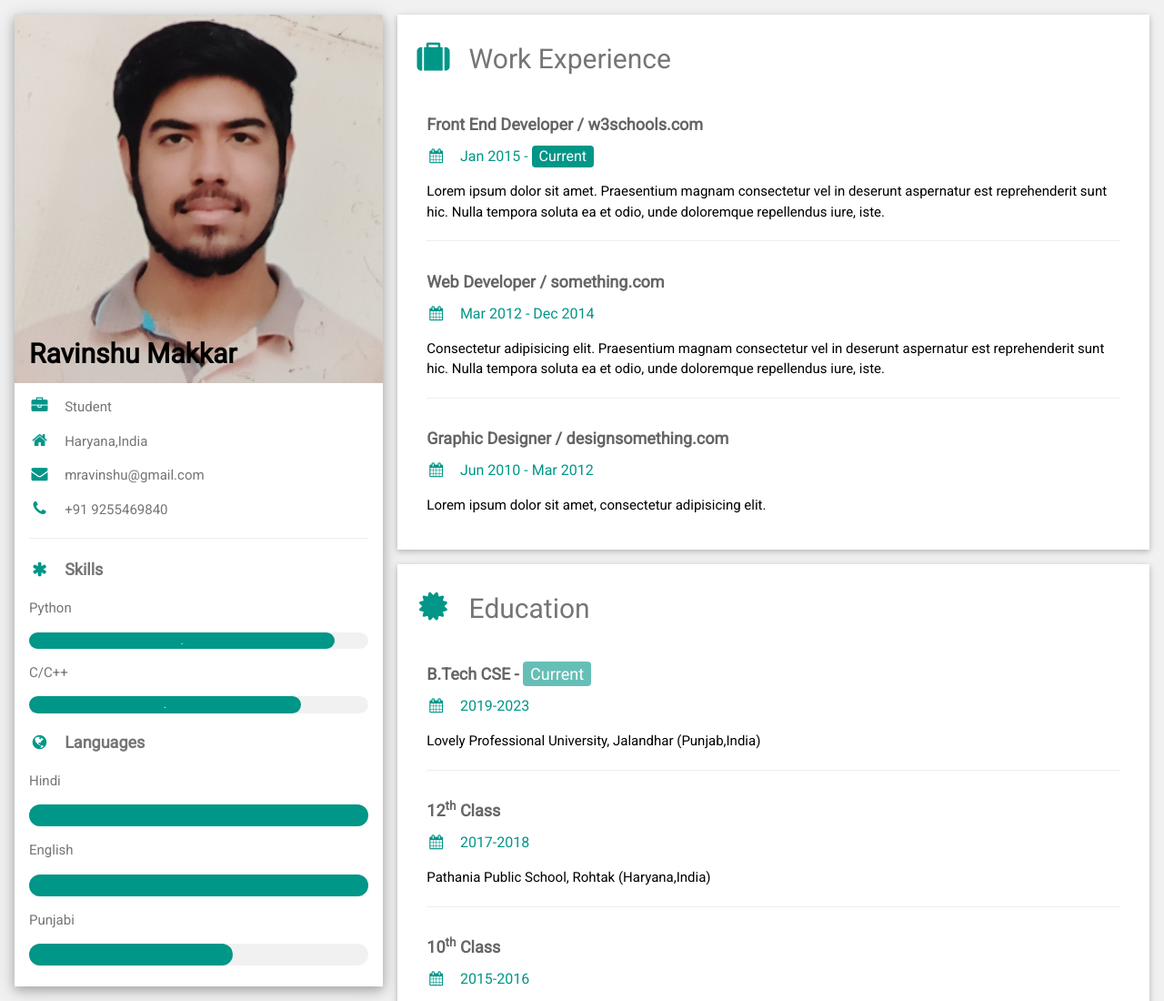
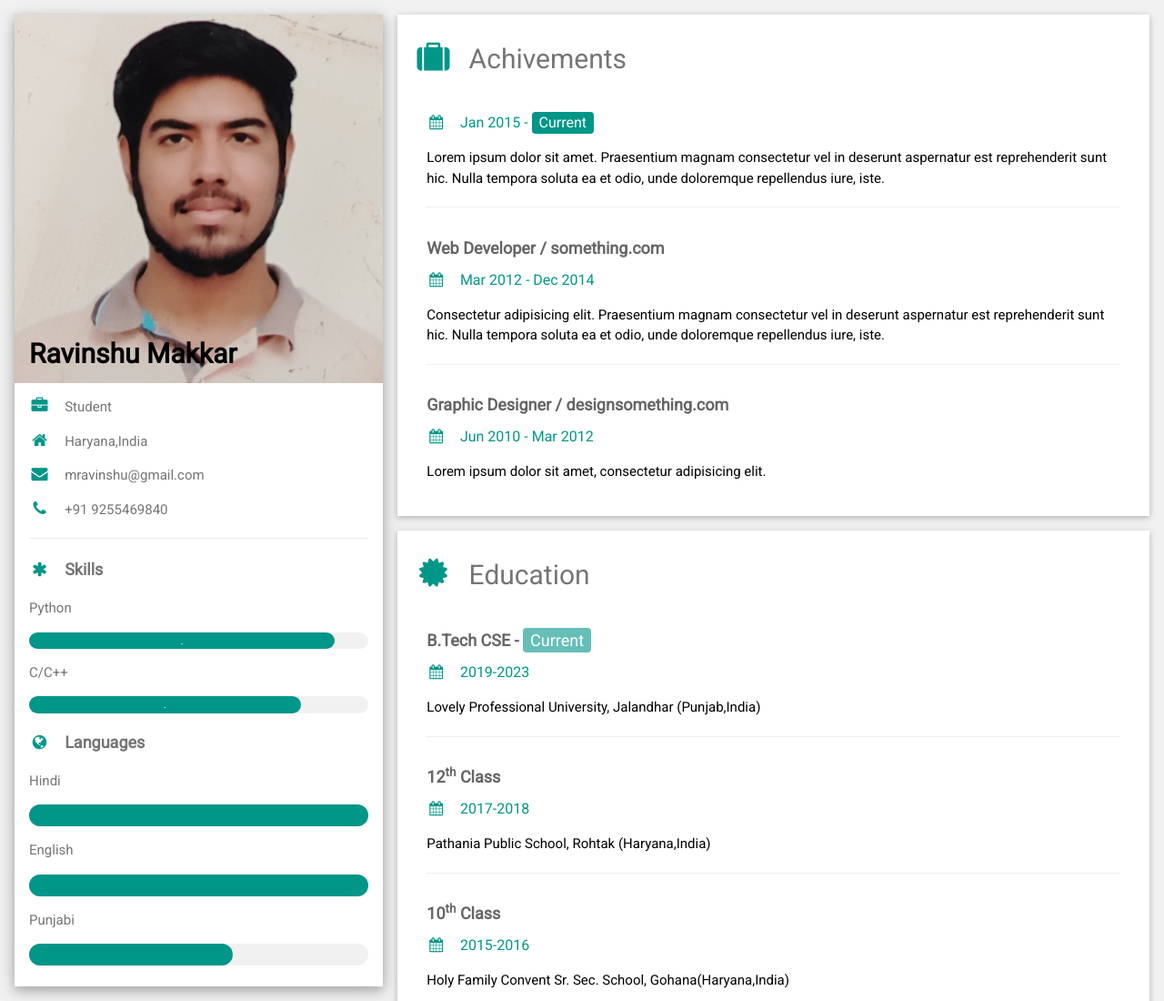
Before and after one commit to mravinshu/mine, a plain HTML site: page index.htm in a window 1280 px wide. Shown: the top 1100 px of the page at 91% size. Drawn offline with nearby package versions, Linux system fonts and the light colour scheme.

Commit message:
Update index.htm

```diff
--- a/index.htm
+++ b/index.htm
@@ -68,9 +68,9 @@ html,body,h1,h2,h3,h4,h5,h6 {font-family: "Roboto", sans-serif}
     <div class="w3-twothird">
 
       <div class="w3-container w3-card w3-white w3-margin-bottom">
-        <h2 class="w3-text-grey w3-padding-16"><i class="fa fa-suitcase fa-fw w3-margin-right w3-xxlarge w3-text-teal"></i>Work Experience</h2>
+        <h2 class="w3-text-grey w3-padding-16"><i class="fa fa-suitcase fa-fw w3-margin-right w3-xxlarge w3-text-teal"></i>Achivements</h2>
         <div class="w3-container">
-          <h5 class="w3-opacity"><b>Front End Developer / w3schools.com</b></h5>
+          <h5 class="w3-opacity"><b></b></h5>
           <h6 class="w3-text-teal"><i class="fa fa-calendar fa-fw w3-margin-right"></i>Jan 2015 - <span class="w3-tag w3-teal w3-round">Current</span></h6>
           <p>Lorem ipsum dolor sit amet. Praesentium magnam consectetur vel in deserunt aspernatur est reprehenderit sunt hic. Nulla tempora soluta ea et odio, unde doloremque repellendus iure, iste.</p>
           <hr>
```
